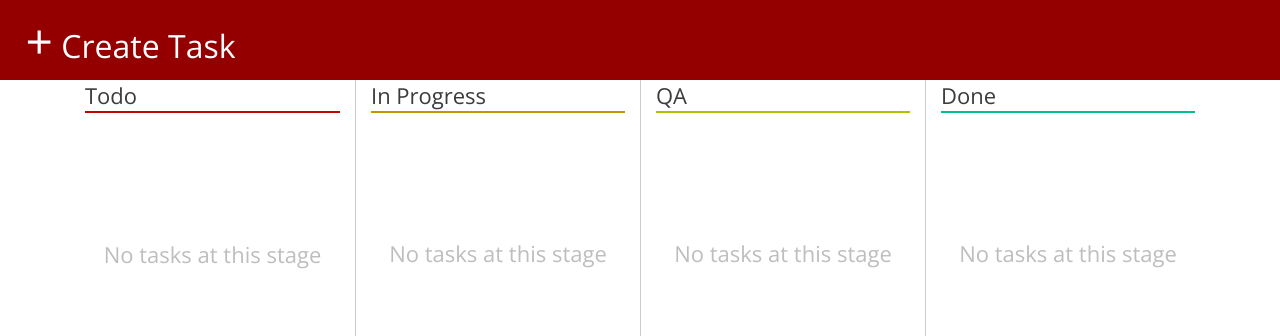
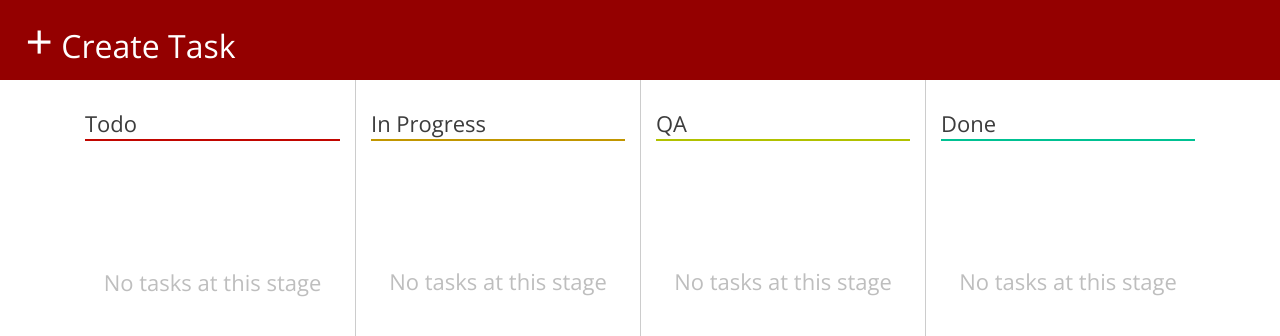
Before and after one commit to LuizPPA/kanban_board, a React (Create React App) app: page / in a window 1280 px wide. Shown: the top 336 px of the page. Built offline with nearby package versions, Linux system fonts and the light colour scheme.

Commit message:
Minor style adjustmens

```diff
--- a/src/components/Stage/Stage.js
+++ b/src/components/Stage/Stage.js
@@ -17,6 +17,7 @@ const Stage = (props) => {
   const title = {
     'color': 'rgb(60, 60, 60)',
     'fontSize': '22px',
+    'marginTop': '28px',
     'borderBottom': '2px solid '+props.color
   }
 
```
